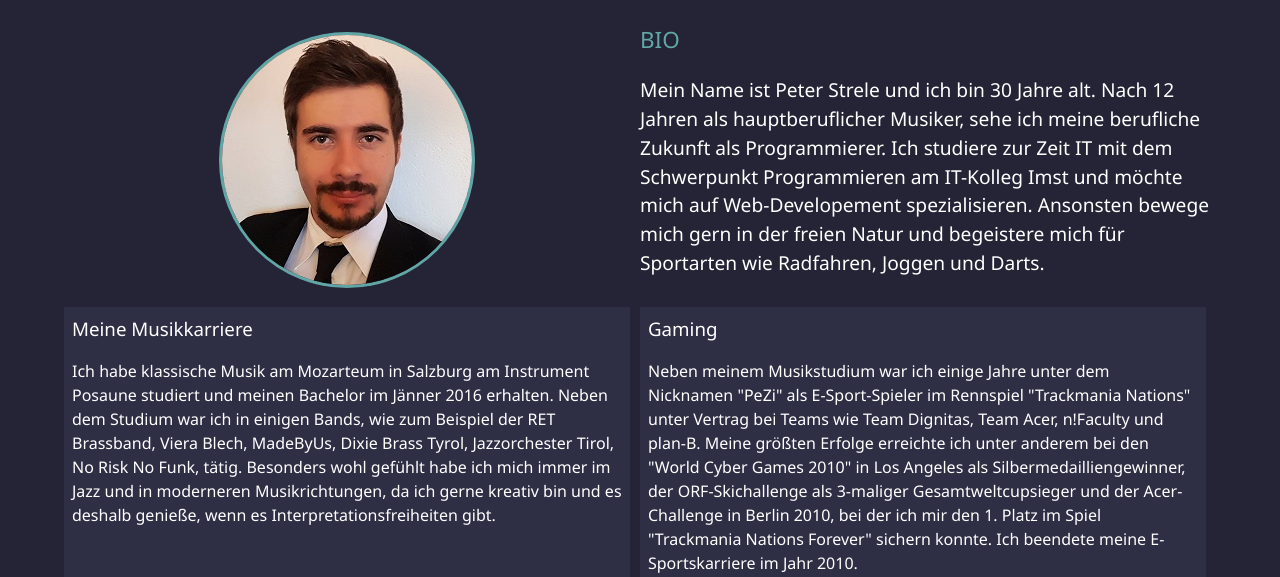
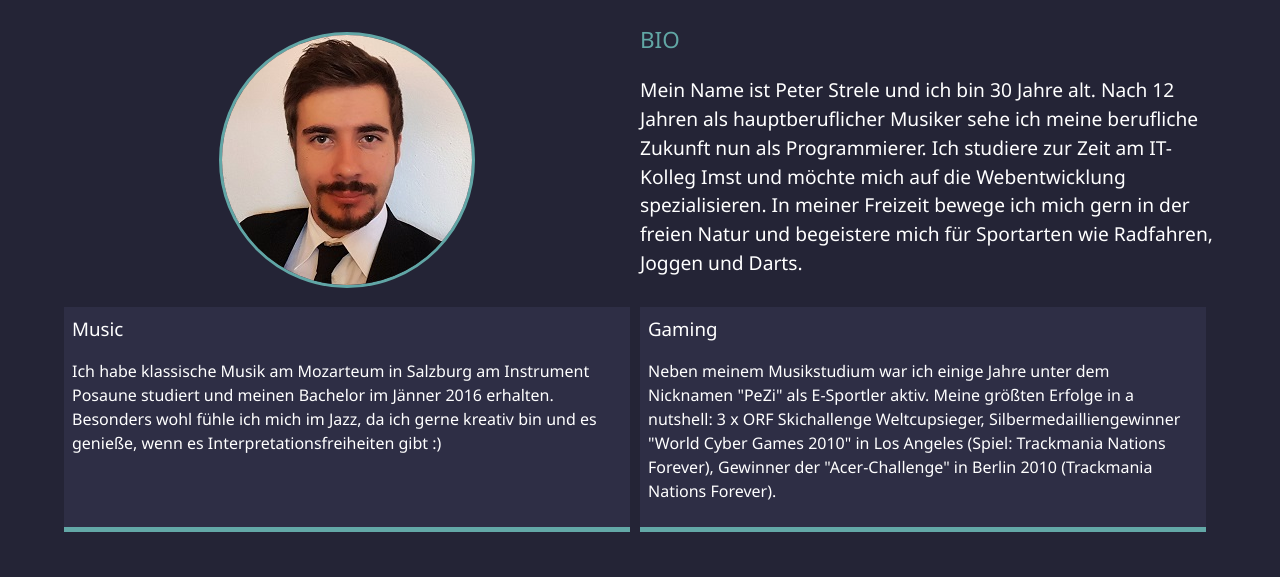
Before and after one commit to streleweb/portfolio, a website: page dist/about.html in a window 1280 px wide. Shown: the part 223-800 px from the top of the page. Drawn offline with Linux system fonts and the light colour scheme.

Commit message:
Updated BIO

```diff
--- a/dist/about.html
+++ b/dist/about.html
@@ -61,14 +61,11 @@
       </div>
 
       <div class="job job-1">
-        <h3>Meine Musikkarriere</h3>
+        <h3>Music</h3>
         <p>
           Ich habe klassische Musik am Mozarteum in Salzburg am Instrument Posaune studiert und meinen Bachelor im
-          Jänner 2016 erhalten. Neben dem Studium war ich in einigen Bands, wie zum Beispiel der RET Brassband, Viera
-          Blech, MadeByUs, Dixie Brass Tyrol,
-          Jazzorchester Tirol, No Risk No Funk, tätig. Besonders wohl gefühlt habe ich mich immer im Jazz und in
-          moderneren Musikrichtungen, da ich gerne kreativ bin und es deshalb genieße, wenn es Interpretationsfreiheiten
-          gibt.
+          Jänner 2016 erhalten. Besonders wohl fühle ich mich im Jazz, da ich gerne kreativ bin und es genieße,
+          wenn es Interpretationsfreiheiten gibt :)
 
         </p>
       </div>
@@ -76,12 +73,12 @@
       <div class="job job-2">
         <h3>Gaming</h3>
         <p>
-          Neben meinem Musikstudium war ich einige Jahre unter dem Nicknamen "PeZi" als E-Sport-Spieler im Rennspiel
-          "Trackmania Nations" unter Vertrag bei Teams wie Team Dignitas, Team Acer, n!Faculty und plan-B.
-          Meine größten Erfolge erreichte ich unter anderem bei den "World Cyber Games 2010" in Los Angeles als
-          Silbermedailliengewinner, der ORF-Skichallenge als 3-maliger Gesamtweltcupsieger und der
-          Acer-Challenge in Berlin 2010, bei der ich mir den 1. Platz im Spiel "Trackmania Nations Forever" sichern
-          konnte. Ich beendete meine E-Sportskarriere im Jahr 2010.
+
+          Neben meinem Musikstudium war ich einige Jahre unter dem Nicknamen "PeZi" als E-Sportler aktiv. Meine
+          größten Erfolge in a nutshell: 3 x ORF Skichallenge Weltcupsieger, Silbermedailliengewinner "World Cyber
+          Games 2010" in Los Angeles (Spiel: Trackmania Nations Forever), Gewinner der "Acer-Challenge" in Berlin 2010
+          (Trackmania
+          Nations Forever).
         </p>
       </div>
 
--- a/dist/js/main.js
+++ b/dist/js/main.js
@@ -51,7 +51,7 @@ var alter = calculate_age(new Date(1990, 3, 26));
 
 biotext.innerHTML +=
   alter +
-  " Jahre alt. Nach 12 Jahren als hauptberuflicher Musiker, sehe ich " +
-  "meine berufliche Zukunft als Programmierer. Ich studiere zur Zeit IT mit dem Schwerpunkt Programmieren am IT-Kolleg Imst und " +
-  "möchte mich auf Web-Developement spezialisieren. Ansonsten bewege mich gern in der freien Natur und begeistere mich für Sportarten" +
+  " Jahre alt. Nach 12 Jahren als hauptberuflicher Musiker sehe ich " +
+  "meine berufliche Zukunft nun als Programmierer. Ich studiere zur Zeit am IT-Kolleg Imst und " +
+  "möchte mich auf die Webentwicklung spezialisieren. In meiner Freizeit bewege ich mich gern in der freien Natur und begeistere mich für Sportarten" +
   " wie Radfahren, Joggen und Darts.";
```
Also changed, not shown: dist/img/backup/portrait.jpg (deleted), dist/img/backup/portrait_small.jpg (deleted).
